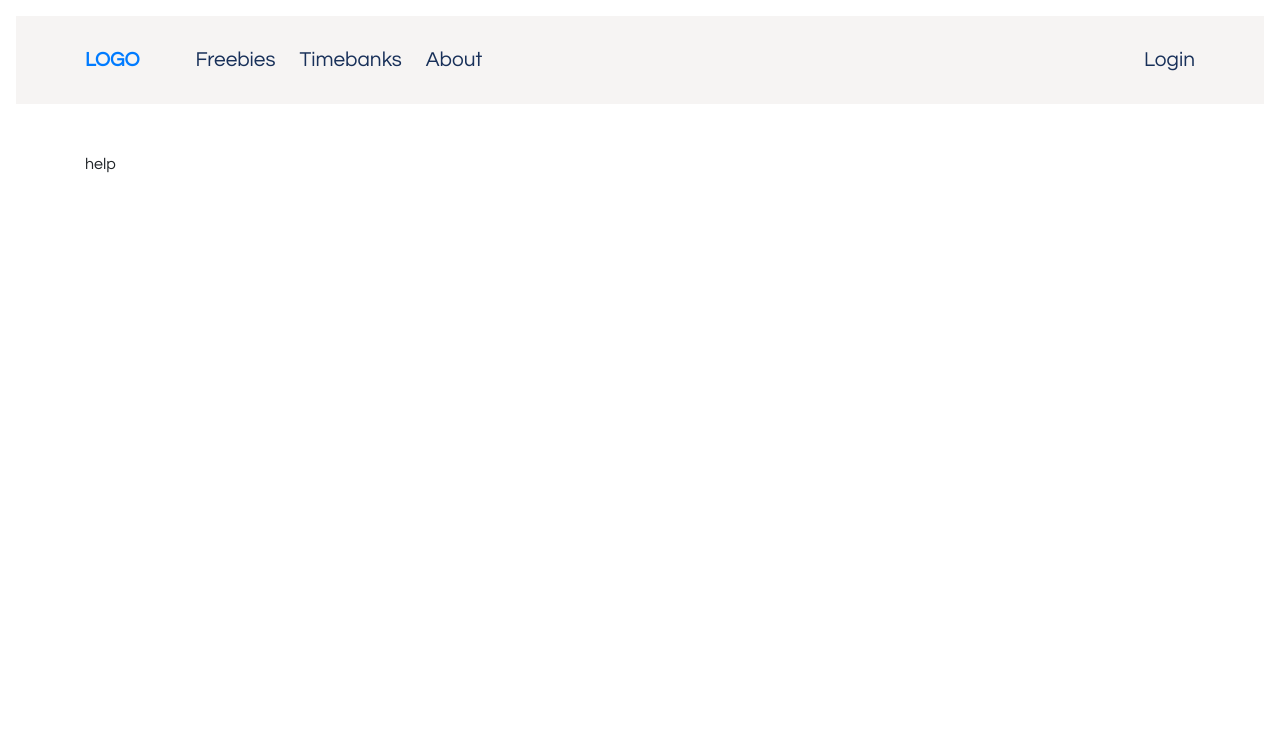
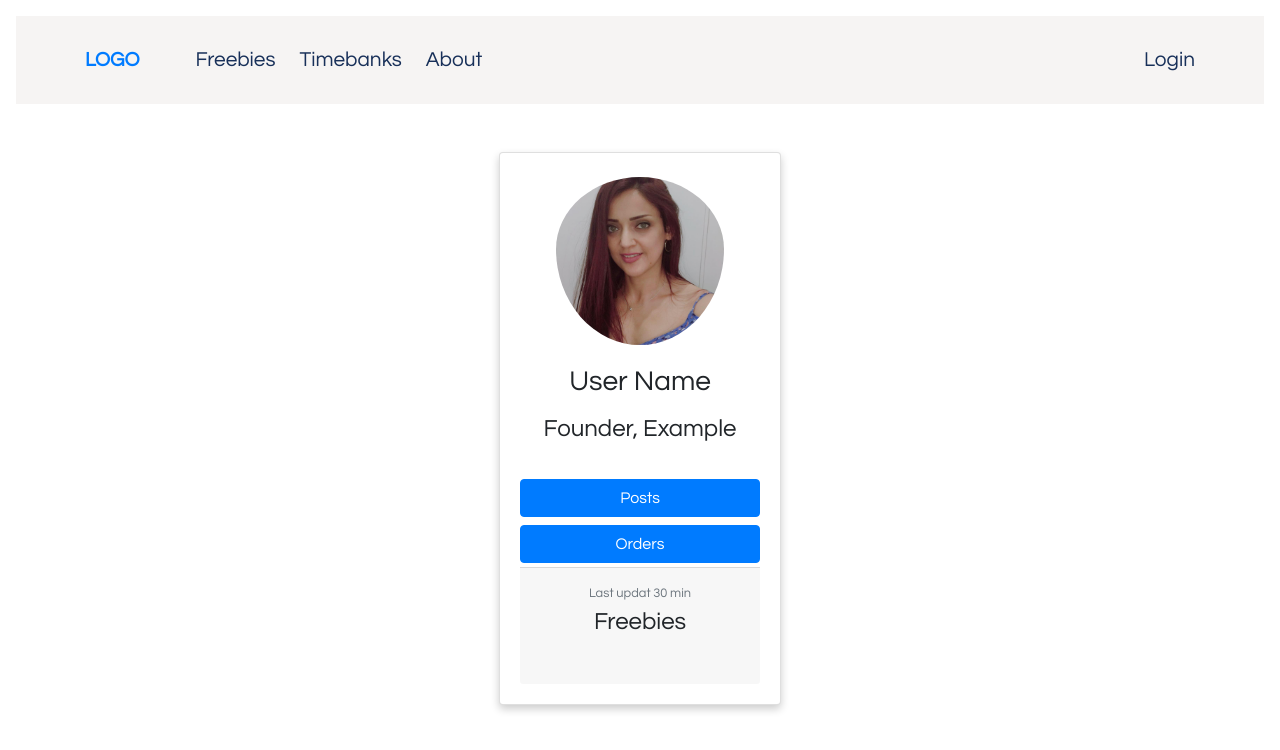
Before and after one commit to Klarala13/collectivity, a React (Create React App) app in the folder frontend/: page /profile in a window 1280 px wide. Shown: the top 750 px of the page. Built offline with nearby package versions, Linux system fonts and the light colour scheme.

Commit message:
feat: fix profile as it broke in the merge

```diff
--- a/frontend/src/components/Login.jsx
+++ b/frontend/src/components/Login.jsx
@@ -3,19 +3,14 @@ import { NavLink } from "react-router-dom";
 
 function Login(props) {
   const [isSignin, setSignin] = useState(true);
-
-  const onSubmit = () => {
-    //check if this is how to redirect to the profile page
-    console.log(onSubmit());
-    return <NavLink to="/profile">LogIn</NavLink>;
+  const onSubmit = e => {
+    e.preventDefault();
+    props.history.push("/profile");
   };
   return (
     <div className="container">
       <div className="Login">
-        <form
-          onSubmit={event => props.onSubmit(event, isSignin)}
-          className="form-signin"
-        >
+        <form onSubmit={e => onSubmit(e)} className="form-signin">
           <h2 className="mb-2">{isSignin ? "Sign in" : "Register"}</h2>
           <label htmlFor="name" className="sr-only">
             Name
@@ -27,7 +22,6 @@ function Login(props) {
               id="name"
               className="form-control"
               placeholder="Name"
-              required
               autoFocus
             />
           </div>
@@ -41,25 +35,17 @@ function Login(props) {
               id="password"
               className="form-control"
               placeholder="Password"
-              required
             />
           </div>
           <div className="mb-3">
             <button
+              type="submit"
               disabled={props.loading}
               className={`${
                 isSignin ? "btn-outline-primary" : "btn-primary"
               } mb-3 btn btn-lg  btn-block`}
             >
-              {!props.loading ? (
-                isSignin ? (
-                  <NavLink to="/profile">LogIn</NavLink>
-                ) : (
-                  "Register"
-                )
-              ) : (
-                "Loading"
-              )}
+              Login
             </button>
           </div>
           <span className="text-muted " onClick={() => setSignin(!isSignin)}>
--- a/frontend/src/components/Profile.jsx
+++ b/frontend/src/components/Profile.jsx
@@ -1,4 +1,5 @@
 import React, { Component } from "react";
+import Leena from "../assets/Leena.jpg";
 
 class Profile extends Component {
 
@@ -11,8 +12,8 @@ class Profile extends Component {
           <div className="card-body text-center">
             <div className="card-title h3">User Name</div>
             <p className="card-text">Founder, Example</p>
-            <button type="button" className="btn btn-primary mb-2 mx-auto" >Posts</button>
-            <button type="button" className="btn btn-primary mx-auto" >Orders</button>
+            <button type="button" className="btn btn-primary btn-block mb-2 mx-auto" >Posts</button>
+            <button type="button" className="btn btn-primary btn-block mx-auto" >Orders</button>
             <div className="card-footer">
               <small className="text-muted">Last updat 30 min</small>
               {freebiesOpen && <p>Freebies</p>}
--- a/frontend/src/components/Router.jsx
+++ b/frontend/src/components/Router.jsx
@@ -7,6 +7,7 @@ import Login from "./Login";
 import Register from "./Register";
 import About from "./About";
 import Freebies from "./Freebies";
+import Profile from "./Profile";
 import Help from "./Help";
 import NavBar from "./NavBar";
 import NotFound from "./NotFound";
@@ -20,7 +21,7 @@ const Router = () => (
         <Route path="/timebank" component={TimeBank} />
         <Route path="/freebies" component={Freebies} />
         <Route path="/login" component={Login} />
-        <Route path="/profile" component={Help} />
+        <Route path="/profile" component={Profile} />
         <Route path="/register" component={Register} />
         <Route path="/about" component={About} />
         <Route path="/help" component={Help} />
--- a/frontend/src/css/style.css
+++ b/frontend/src/css/style.css
@@ -164,3 +164,19 @@ p.text-left {
 .top-100 {
   top: 100px;
 }
+.card-deck{
+  display: block;
+  margin-left: auto;
+  margin-right: auto;
+  width: 25%;
+  justify-content: center;
+}
+.card{
+  box-shadow: 0 4px 8px 0 rgba(0, 0, 0, 0.2);
+}
+.center {
+  display: block;
+  margin-left: auto;
+  margin-right: auto;
+  width: 60%;
+}
```
